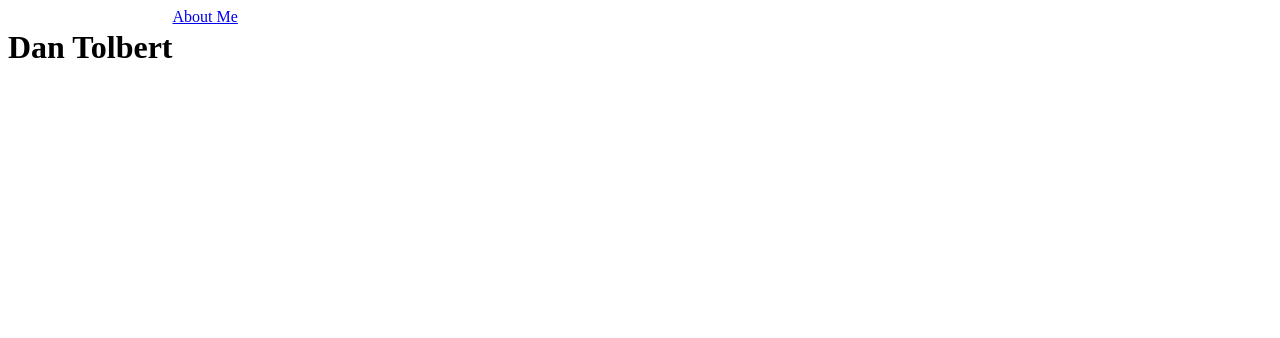
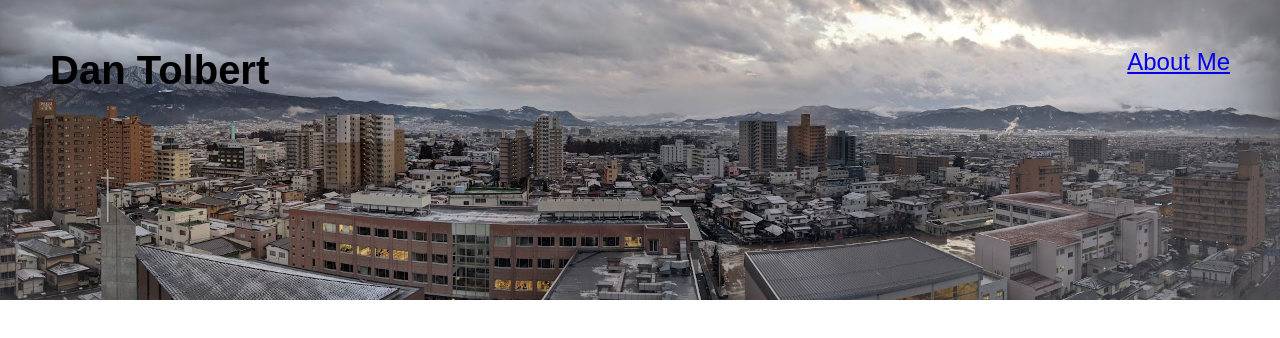
Before and after one commit to treblotnad/dtolbert-portfolio-2023, a plain HTML site: page index.html in a window 1280 px wide. Drawn offline with Linux system fonts and the light colour scheme.

Commit message:
added reset.css file and started CSS formating

```diff
--- /dev/null
+++ b/assets/css/reset.css
@@ -0,0 +1,29 @@
+* {
+    margin: 0;
+    padding: 0;
+    box-sizing: border-box;
+  }
+
+  html {
+    height: 100%;
+  }
+
+  body {
+    min-height: 100%;
+    line-height: 1;
+    font-family: sans-serif;
+  }
+
+  h1, h2, h3, h4, h5, h6 {
+    font-size: 100%;
+  }
+
+  input, select, option, optgroup, textarea, button,
+  pre, code {
+    font-size: 100%;
+    font-family: inherit;
+  }
+
+  ol, ul {
+    list-style: none;
+  }
--- a/assets/css/style.css
+++ b/assets/css/style.css
@@ -9,9 +9,29 @@ body{
 header{
     display:flex;
 
+
+
+}
+
+h1{
+ font-size: 250%;
+}
+
+#hero-image{
+    background-image: url("../images/pano-image.jpeg");
+    height: 50%;
+    background-repeat: no-repeat;
+    display:flex;
+    background-size: cover;
+    background-position: center;
+    height: 300px;
+    width:100%;
+    justify-content: space-between;
+    padding: 50px;
 }
 
 nav{
+    font-size: 150%;
 
 }
 
--- a/index.html
+++ b/index.html
@@ -4,15 +4,19 @@
     <meta charset="UTF-8">
     <meta name="viewport" content="width=device-width, initial-scale=1.0">
     <title>Dan Tolbert Portfolio</title>
+    <link rel="stylesheet" href="./assets/css/reset.css">
     <link rel="stylesheet" href="./assets/css/style.css">
 </head>
 <body>
-    <header>
+    <header id="hero-image">
         <h1>Dan Tolbert</h1>
         <nav>
             <a href="#about">About Me</a>
         </nav>
     </header>
+
+
+
     <main>
 
     </main>
```
Also changed, not shown: assets/images/pano-image.jpeg (added).
